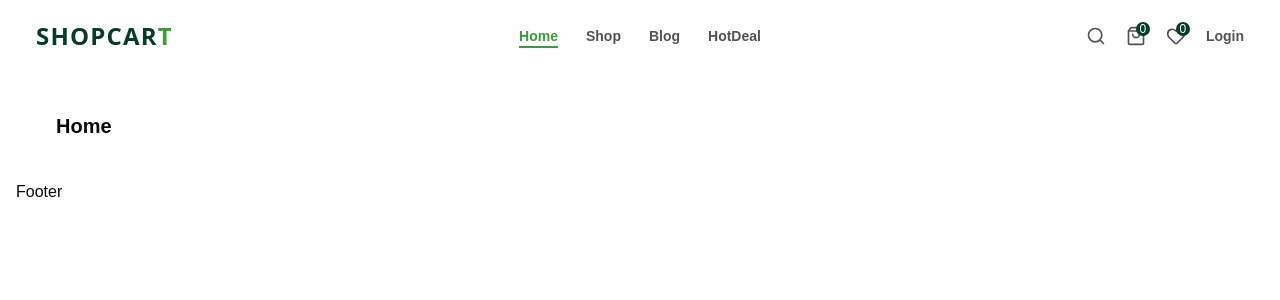
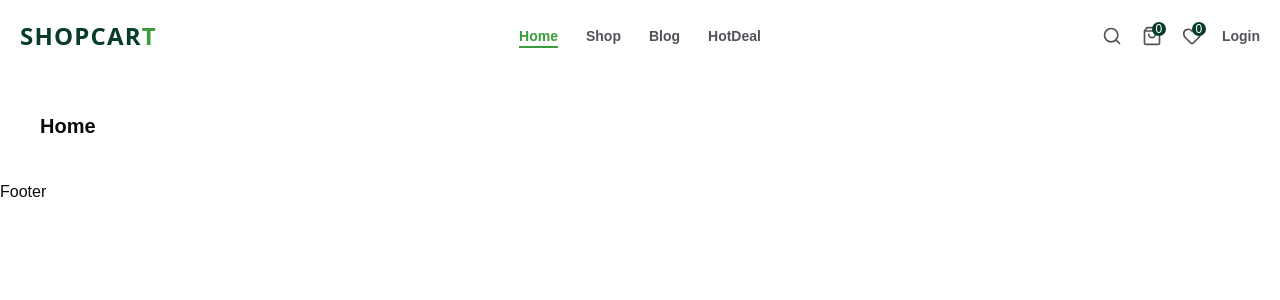
Before and after one commit to toffly/nextjs-e-commerce, a Next.js app: page / in a window 1280 px wide. Shown: the top 300 px of the page. Built offline with nearby package versions, Linux system fonts and the light colour scheme.

Commit message:
fix container

```diff
--- a/app/layout.tsx
+++ b/app/layout.tsx
@@ -15,7 +15,7 @@ export default function RootLayout({
 }>) {
   return (
     <html lang="en">
-      <body className="font-poppins antialiased container">
+      <body className="font-poppins antialiased">
         <Navbar />
         {children}
         <Footer />
```
